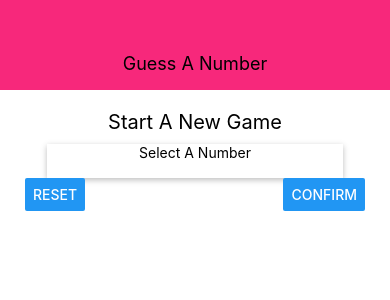
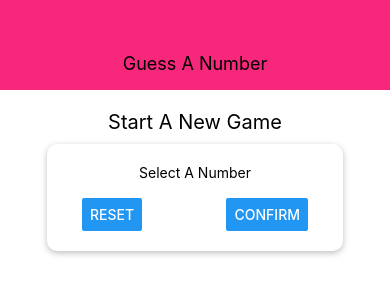
Before and after one commit to Code4Blessings/rn-Guess-A-Number, a React Native app: screen / in a window 390 px wide. Shown: the top 300 px of the page. Built offline with nearby package versions, Linux system fonts and the light colour scheme.

Commit message:
Moved Notes' contents to ReadMe and deleted Notes file

```diff
--- a/screens/StartGameScreen.js
+++ b/screens/StartGameScreen.js
@@ -8,10 +8,10 @@ const StartGameScreen = props => {
             <View style={styles.inputContainer}>
                 <Text>Select A Number</Text>
                 <TextInput />
-            </View>
-            <View style={styles.buttonContainer}>
+                <View style={styles.buttonContainer}>
                 <Button title='Reset' onPress={() => {}} />
                 <Button  title='Confirm' onPress={() => {}} />
+            </View>
             </View>
         </View>
     );
@@ -36,7 +36,10 @@ const styles = StyleSheet.create({
         shadowOffset: { width: 0, height: 2 },
         shadowRadius: 6,
         shadowOpacity: 0.26,
-        elevation: 5
+        backgroundColor: 'white',
+        elevation: 5,
+        padding: 20,
+        borderRadius: 10
     },
     buttonContainer: {
         flexDirection: 'row',
```
Also changed, not shown: components/Card.js (added), 2 other files (tests, documents, lock files or other folders).
